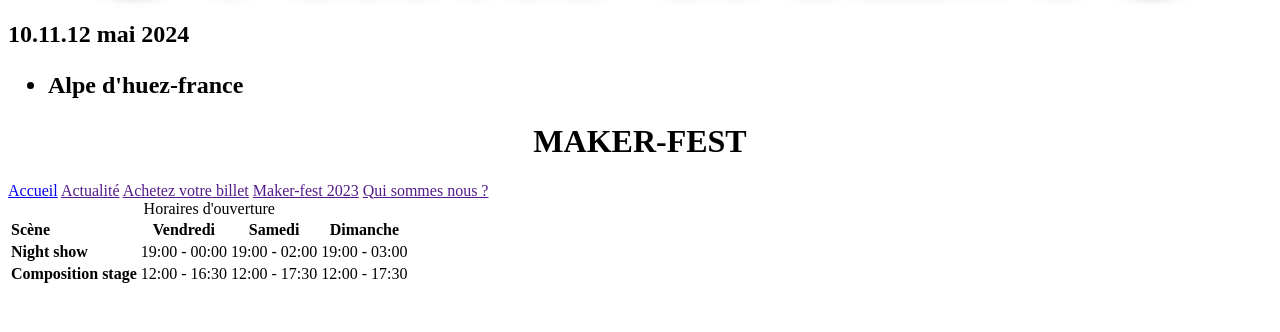
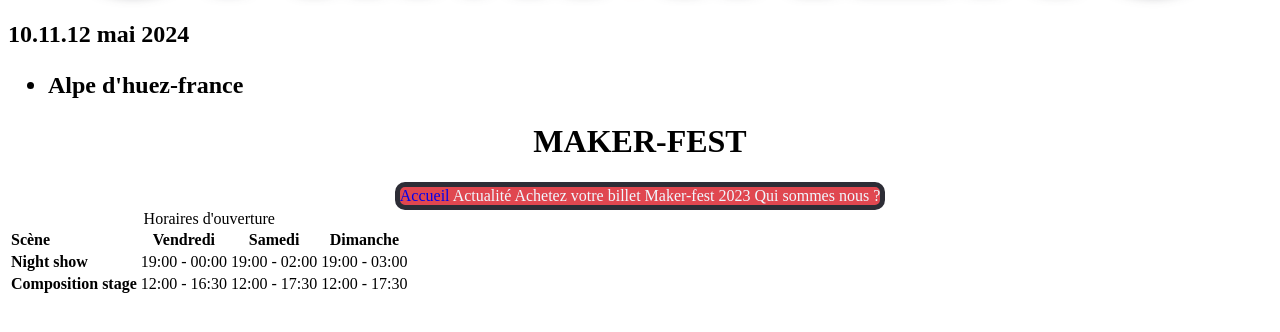
Before and after one commit to Thatonedragon/CoursApplicationWeb, a PHP site: page / in a window 1280 px wide. Shown: the part 166-498 px from the top of the page. Run offline with PHP 8.4, Linux system fonts and the light colour scheme.

Commit message:
Feat css

```diff
--- a/StyleSheet/Style.css
+++ b/StyleSheet/Style.css
@@ -11,6 +11,29 @@ h1{
     justify-content: flex-start;
 }
 
+#recherche{
+    display: block;
+    background-color: #E04750;
+    border: 5px #2D2D36 solid;
+    border-radius: 10px;
+    width: fit-content;
+    text-align: center;
+    color: aliceblue;
+    margin-left: auto;
+    margin-right: auto;
+}
+
+
+a{
+    text-decoration: none;
+
+}
+
+a:visited{
+    color:inherit;
+    text-decoration: none;
+
+}
 
 #logo{
     display: block;
```
